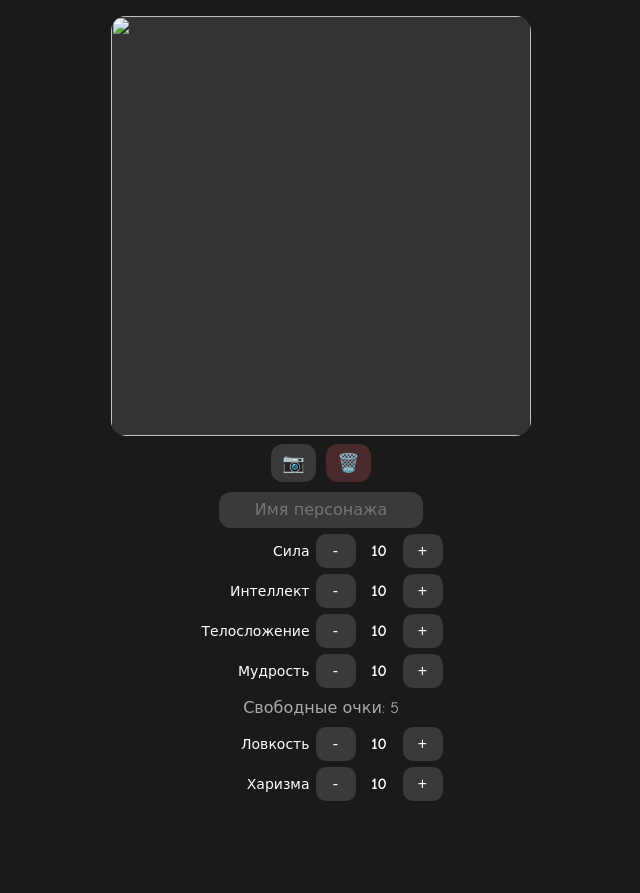
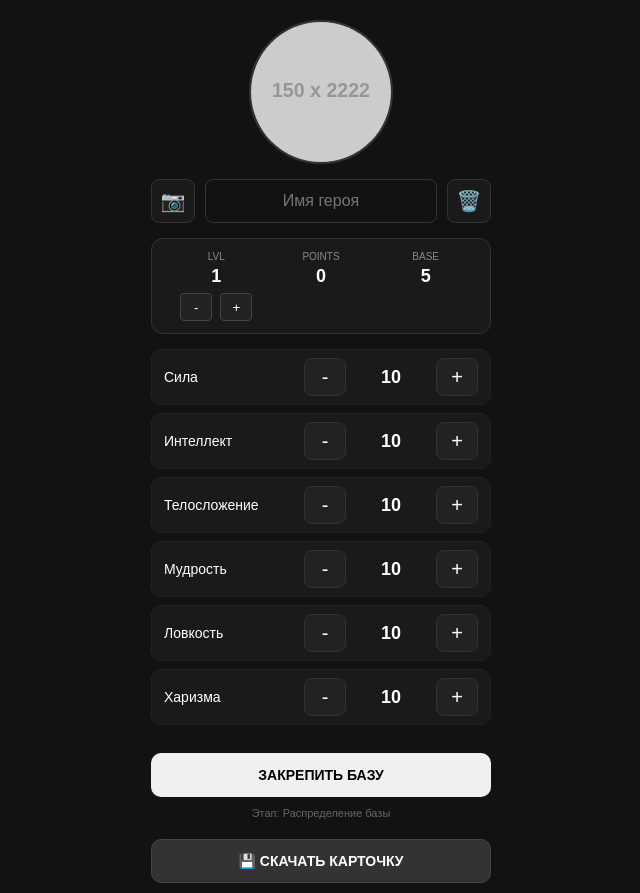
Before and after one commit to andrejcepeluk7-oss/personaj, a plain HTML site: page index.html in a window 1280 px wide. Shown: the whole page, without its empty margins (319-959 px from the left). Before the commit the page ends 813 px from the top, so only its background shows below. Drawn offline with nearby package versions, Linux system fonts and the light colour scheme; placeholder pictures from the web are drawn by us.

Commit message:
Add files via upload

```diff
--- a/index.html
+++ b/index.html
@@ -3,246 +3,271 @@
 <head>
 <meta charset="UTF-8">
 <meta name="viewport" content="width=device-width, initial-scale=1.0, maximum-scale=1.0, user-scalable=no">
-
-<title>Персонаж</title>
-
+<title>Character Sheet</title>
+<script src="https://cdnjs.cloudflare.com/ajax/libs/html2canvas/1.4.1/html2canvas.min.js"></script>
 <style>
   body {
-    font-family: "Comic Sans MS", cursive;
-    background-color: #1a1a1a;
-    color: white;
+    font-family: sans-serif;
+    background-color: #121212;
+    color: #ffffff;
     text-align: center;
     margin: 0;
-    padding: 6px;
+    padding: 10px;
+    user-select: none;
   }
 
-  /* ===== АВАТАР ===== */
-  .avatar { margin-top: 10px; }
-  #fileInput { display: none; }
+  #capture-area {
+    background-color: #121212;
+    padding: 10px;
+    border-radius: 15px;
+  }
 
   #preview {
-    width: 420px;
-    height: 420px;
-    object-fit: cover;
-    border-radius: 15px;
-    background: #333;
-    display: block;
-    margin: 8px auto;
+    width: 140px; height: 140px;
+    object-fit: cover; border-radius: 50%;
+    background: #222; display: block;
+    margin: 0 auto 15px; border: 2px solid #333;
   }
 
-  .controls {
-    display: flex;
-    justify-content: center;
-    gap: 10px;
-    margin-bottom: 10px;
+  .name-row {
+    display: flex; align-items: center; justify-content: center;
+    gap: 10px; margin-bottom: 15px; max-width: 340px; margin: 0 auto 15px;
   }
 
-  .img-btn, .clear-btn {
-    width: 45px;
-    height: 38px;
-    font-size: 18px;
-    border: none;
-    border-radius: 12px;
-    background-color: #3a3a3a;
-    color: white;
-    cursor: pointer;
+  #nameInput {
+    flex-grow: 1; height: 40px; border: 1px solid #333; border-radius: 8px;
+    background: transparent; color: white; text-align: center;
+    font-size: 16px; outline: none;
   }
 
-  .clear-btn { background-color: #4a2b2b; }
-
-  #nameInput {
-    width: 200px;
-    height: 34px;
-    border: none;
-    border-radius: 12px;
-    background-color: #3a3a3a;
-    color: white;
-    text-align: center;
-    font-size: 16px;
-    font-family: "Comic Sans MS", cursive;
-    outline: none;
+  .icon-btn {
+    width: 44px; height: 44px; border: 1px solid #333;
+    border-radius: 8px; background: #1a1a1a; color: white;
+    font-size: 20px; cursor: pointer; display: flex; align-items: center; justify-content: center;
   }
 
-  /* ===== КОНТЕЙНЕР СТАТОВ ===== */
-  .container {
-    width: 100%;
-    max-width: 420px;
-    margin: 0 auto;
+  .stats-header {
+    display: flex; justify-content: space-between;
+    background: #1a1a1a; padding: 12px; border-radius: 12px;
+    margin-bottom: 15px; border: 1px solid #333;
+    max-width: 340px; margin: 0 auto 15px;
+  }
+  .stat-item { display: flex; flex-direction: column; align-items: center; flex: 1; }
+  .stat-label { font-size: 10px; color: #888; text-transform: uppercase; margin-bottom: 4px; }
+  .stat-val { font-size: 18px; font-weight: bold; }
+
+  .lvl-btns { display: flex; gap: 8px; margin-top: 6px; }
+  .lvl-btns button { width: 32px; height: 28px; background: #222; border: 1px solid #444; border-radius: 4px; color: white; }
+
+  .container { width: 100%; max-width: 340px; margin: 0 auto; }
+  .row {
+    display: flex; align-items: center; justify-content: space-between;
+    margin: 8px 0; background: #1a1a1a; padding: 8px 12px;
+    border-radius: 10px; border: 1px solid #222;
+  }
+  .label { width: 110px; text-align: left; font-size: 14px; }
+  .value { width: 30px; font-size: 18px; font-weight: bold; }
+
+  .row button {
+    width: 42px; height: 38px; font-size: 20px;
+    border: 1px solid #333; border-radius: 8px; background-color: #222; color: white;
   }
 
-  .row {
-    display: flex;
-    align-items: center;
-    justify-content: center;
-    gap: 6px;
-    margin: 6px 0;
+  #fixBtn, #downloadBtn {
+    width: 100%; height: 44px; font-size: 14px; border-radius: 10px;
+    margin-top: 10px; font-weight: bold; border: none; text-transform: uppercase; cursor: pointer;
   }
 
-  .label { width: 110px; text-align: right; font-size: 14px; }
-  .value { width: 35px; font-size: 16px; text-align: center; font-weight: bold; }
+  #fixBtn { background-color: #f0f0f0; color: #000; }
+  #downloadBtn { background-color: #333; color: #fff; border: 1px solid #444; margin-top: 20px; }
 
-  button {
-    width: 40px;
-    height: 34px;
-    font-size: 16px;
-    border: none;
-    border-radius: 10px;
-    background-color: #3a3a3a;
-    color: white;
-    cursor: pointer;
-  }
-
-  button:active { transform: scale(0.95); }
-  .points { margin: 10px 0; font-size: 16px; color: #aaa; }
-
-  @media (max-width: 480px) {
-    #preview { width: 260px; height: 260px; }
-    .label { width: 90px; font-size: 13px; }
-    #nameInput { width: 170px; }
-  }
+  .locked-notice { font-size: 11px; color: #666; margin-top: 10px; }
 </style>
 </head>
-
 <body>
 
-<div class="avatar">
-  <img id="preview" src="" alt="">
+<div id="capture-area">
+    <div class="avatar-box">
+      <img id="preview" src="https://via.placeholder.com/150/222222/ffffff?text=No+Photo">
+    </div>
 
-  <div class="controls">
-    <input type="file" id="fileInput" accept="image/*" onchange="loadImage(event)">
-    <button class="img-btn" onclick="document.getElementById('fileInput').click()">📷</button>
-    <button class="clear-btn" onclick="resetAll()">🗑️</button>
-  </div>
+    <div class="name-row">
+      <!-- ЛЕВАЯ КНОПКА: КАМЕРА -->
+      <button class="icon-btn" onclick="document.getElementById('fileInput').click()">📷</button>
+      <input type="file" id="fileInput" accept="image/*" onchange="loadImage(event)" style="display:none">
 
-  <input type="text" id="nameInput" placeholder="Имя персонажа" oninput="saveAll()">
+      <input type="text" id="nameInput" placeholder="Имя героя" oninput="saveData()">
+
+      <!-- ПРАВАЯ КНОПКА: КОРЗИНА -->
+      <button class="icon-btn" onclick="resetAll()">🗑️</button>
+    </div>
+
+    <div class="container">
+        <div class="stats-header">
+            <div class="stat-item">
+                <span class="stat-label">LVL</span>
+                <div class="stat-val" id="lvlDisplay">1</div>
+                <div class="lvl-btns">
+                    <button onclick="changeLevel(-1)">-</button>
+                    <button onclick="changeLevel(1)">+</button>
+                </div>
+            </div>
+            <div class="stat-item">
+                <span class="stat-label">Points</span>
+                <div class="stat-val" id="lvlPointsDisplay">0</div>
+            </div>
+            <div id="basePointsSection" class="stat-item">
+                <span class="stat-label">Base</span>
+                <div class="stat-val" id="basePointsDisplay">5</div>
+            </div>
+        </div>
+
+        <div id="stats-list">
+            <div class="row"><div class="label">Сила</div><button onclick="handleStat(1, 2, -1)">-</button><div class="value" id="c1">10</div><button onclick="handleStat(1, 2, 1)">+</button></div>
+            <div class="row"><div class="label">Интеллект</div><button onclick="handleStat(2, 1, -1)">-</button><div class="value" id="c2">10</div><button onclick="handleStat(2, 1, 1)">+</button></div>
+            <div class="row"><div class="label">Телосложение</div><button onclick="handleStat(3, 4, -1)">-</button><div class="value" id="c3">10</div><button onclick="handleStat(3, 4, 1)">+</button></div>
+            <div class="row"><div class="label">Мудрость</div><button onclick="handleStat(4, 3, -1)">-</button><div class="value" id="c4">10</div><button onclick="handleStat(4, 3, 1)">+</button></div>
+            <div class="row"><div class="label">Ловкость</div><button onclick="handleSecondary(5, -1)">-</button><div class="value" id="c5">10</div><button onclick="handleSecondary(5, 1)">+</button></div>
+            <div class="row"><div class="label">Харизма</div><button onclick="handleSecondary(6, -1)">-</button><div class="value" id="c6">10</div><button onclick="handleSecondary(6, 1)">+</button></div>
+        </div>
+    </div>
 </div>
 
 <div class="container">
-  <!-- Группа 1: Взаимозависимые -->
-  <div class="row">
-    <div class="label">Сила</div>
-    <button onclick="changeLinked(1, 2, -1)">-</button>
-    <div class="value" id="c1">10</div>
-    <button onclick="changeLinked(1, 2, 1)">+</button>
-  </div>
-
-  <div class="row">
-    <div class="label">Интеллект</div>
-    <button onclick="changeLinked(2, 1, -1)">-</button>
-    <div class="value" id="c2">10</div>
-    <button onclick="changeLinked(2, 1, 1)">+</button>
-  </div>
-
-  <div class="row">
-    <div class="label">Телосложение</div>
-    <button onclick="changeLinked(3, 4, -1)">-</button>
-    <div class="value" id="c3">10</div>
-    <button onclick="changeLinked(3, 4, 1)">+</button>
-  </div>
-
-  <div class="row">
-    <div class="label">Мудрость</div>
-    <button onclick="changeLinked(4, 3, -1)">-</button>
-    <div class="value" id="c4">10</div>
-    <button onclick="changeLinked(4, 3, 1)">+</button>
-  </div>
-
-  <div class="points">Свободные очки: <span id="points">5</span></div>
-
-  <!-- Группа 2: За очки -->
-  <div class="row">
-    <div class="label">Ловкость</div>
-    <button onclick="changeStat(5, -1)">-</button>
-    <div class="value" id="c5">10</div>
-    <button onclick="changeStat(5, 1)">+</button>
-  </div>
-  <div class="row">
-    <div class="label">Харизма</div>
-    <button onclick="changeStat(6, -1)">-</button>
-    <div class="value" id="c6">10</div>
-    <button onclick="changeStat(6, 1)">+</button>
-  </div>
+    <button id="fixBtn" onclick="lockBase()">Закрепить базу</button>
+    <div id="statusNotice" class="locked-notice"></div>
+    <button id="downloadBtn" onclick="downloadSheet()">💾 Скачать карточку</button>
 </div>
 
 <script>
-// Данные по умолчанию
 let counters = { 1: 10, 2: 10, 3: 10, 4: 10, 5: 10, 6: 10 };
-let points = 5;
+let lockedCounters = { 1: 0, 2: 0, 3: 0, 4: 0, 5: 0, 6: 0 };
+let level = 1;
+let lvlPoints = 0;
+let basePoints = 5;
+let isLocked = false;
 
-// ЗАГРУЗКА ПРИ СТАРТЕ
 window.onload = function() {
-    const savedCounters = localStorage.getItem('dnd_counters');
-    const savedPoints = localStorage.getItem('dnd_points');
-    const savedName = localStorage.getItem('dnd_name');
-    const savedImg = localStorage.getItem('dnd_img');
-
-    if (savedCounters) counters = JSON.parse(savedCounters);
-    if (savedPoints) points = parseInt(savedPoints);
-    if (savedName) document.getElementById("nameInput").value = savedName;
+    const saved = localStorage.getItem('dnd_v11_data');
+    if (saved) {
+        const d = JSON.parse(saved);
+        counters = d.counters;
+        lockedCounters = d.lockedCounters || { 1: 0, 2: 0, 3: 0, 4: 0, 5: 0, 6: 0 };
+        level = d.level;
+        lvlPoints = d.lvlPoints;
+        basePoints = d.basePoints;
+        isLocked = d.isLocked;
+        document.getElementById("nameInput").value = d.name || "";
+    }
+    const savedImg = localStorage.getItem('dnd_v11_img');
     if (savedImg) document.getElementById("preview").src = savedImg;
-
     render();
 };
 
-// СОХРАНЕНИЕ
-function saveAll() {
-    localStorage.setItem('dnd_counters', JSON.stringify(counters));
-    localStorage.setItem('dnd_points', points.toString());
-    localStorage.setItem('dnd_name', document.getElementById("nameInput").value);
+function saveData() {
+    const data = { counters, lockedCounters, level, lvlPoints, basePoints, isLocked, name: document.getElementById("nameInput").value };
+    localStorage.setItem('dnd_v11_data', JSON.stringify(data));
 }
 
-// ОБНОВЛЕНИЕ ЭКРАНА
 function render() {
-    for (let i = 1; i <= 6; i++) {
-        document.getElementById("c" + i).textContent = counters[i];
+    for (let i = 1; i <= 6; i++) document.getElementById("c" + i).textContent = counters[i];
+    document.getElementById("lvlDisplay").textContent = level;
+    document.getElementById("lvlPointsDisplay").textContent = lvlPoints;
+    document.getElementById("basePointsDisplay").textContent = basePoints;
+
+    if (isLocked) {
+        document.getElementById("fixBtn").style.display = "none";
+        document.getElementById("basePointsSection").style.visibility = "hidden";
+        document.getElementById("statusNotice").textContent = "База закреплена";
+    } else {
+        document.getElementById("statusNotice").textContent = "Этап: Распределение базы";
     }
-    document.getElementById("points").textContent = points;
+    saveData();
 }
 
-// ЛОГИКА СВЯЗАННЫХ СТАТОВ (Сила-Интеллект и т.д.)
-function changeLinked(id, targetId, val) {
-    if (counters[targetId] - val < 0) return; // Нельзя уменьшать ниже 0
-    counters[id] += val;
-    counters[targetId] -= val;
-    render();
-    saveAll();
+function lockBase() {
+    if (basePoints > 0) return alert("Распределите базовые очки!");
+    if (confirm("Закрепить базу? Дальнейшие изменения только через уровни.")) {
+        isLocked = true;
+        lockedCounters = { ...counters };
+        render();
+    }
 }
 
-// ЛОГИКА СТАТОВ ЗА ОЧКИ (Ловкость, Харизма)
-function changeStat(id, val) {
+function changeLevel(val) {
+    let newLvl = level + val;
+    if (newLvl < 1 || newLvl > 20) return;
+    let oldB = Math.floor(level / 2);
+    let newB = Math.floor(newLvl / 2);
+    let diff = newB - oldB;
+    if (lvlPoints + diff < 0) return alert("Сначала уменьшите характеристики!");
+    level = newLvl;
+    lvlPoints += diff;
+    render();
+}
+
+function handleStat(id, targetId, val) {
     if (val === 1) {
-        if (points <= 0) return;
-        counters[id]++;
-        points--;
+        if (lvlPoints > 0) { lvlPoints--; counters[id]++; }
+        else if (!isLocked && counters[targetId] > 0) { counters[id]++; counters[targetId]--; }
     } else {
-        if (counters[id] <= 1) return;
-        counters[id]--;
-        points++;
+        if (isLocked) {
+            if (counters[id] > lockedCounters[id]) { counters[id]--; lvlPoints++; }
+        } else {
+            if (counters[id] <= 0) return;
+            if (counters[targetId] < 10) { counters[id]--; counters[targetId]++; }
+            else { counters[id]--; lvlPoints++; }
+        }
     }
     render();
-    saveAll();
 }
 
-// КАРТИНКА
-function loadImage(event) {
-    let file = event.target.files[0];
-    let reader = new FileReader();
-    reader.onload = function(){
-        const imgData = reader.result;
-        document.getElementById("preview").src = imgData;
-        localStorage.setItem('dnd_img', imgData);
-    };
-    reader.readAsDataURL(file);
+function handleSecondary(id, val) {
+    if (val === 1) {
+        if (lvlPoints > 0) { lvlPoints--; counters[id]++; }
+        else if (!isLocked && basePoints > 0) { basePoints--; counters[id]++; }
+    } else {
+        if (isLocked) {
+            if (counters[id] > lockedCounters[id]) { counters[id]--; lvlPoints++; }
+        } else {
+            if (counters[id] <= 0) return;
+            counters[id]--;
+            if (basePoints < 5) basePoints++;
+            else lvlPoints++;
+        }
+    }
+    render();
 }
 
-// ПОЛНЫЙ СБРОС
+function loadImage(event) {
+    let reader = new FileReader();
+    reader.onload = function() {
+        document.getElementById("preview").src = reader.result;
+        localStorage.setItem('dnd_v11_img', reader.result);
+    };
+    if(event.target.files[0]) reader.readAsDataURL(event.target.files[0]);
+}
+
 function resetAll() {
-    if (confirm("Внимание! Это полностью удалит персонажа. Продолжить?")) {
+    if (confirm("Удалить персонажа и сбросить базу?")) {
         localStorage.clear();
         location.reload();
     }
 }
+
+function downloadSheet() {
+    const area = document.getElementById('capture-area');
+    html2canvas(area, {
+        backgroundColor: "#121212",
+        useCORS: true,
+        scale: 2 // Улучшенное качество
+    }).then(canvas => {
+        const link = document.createElement('a');
+        link.download = 'character-sheet.png';
+        link.href = canvas.toDataURL("image/png");
+        link.click();
+    });
+}
 </script>
-
 </body>
 </html>
```
